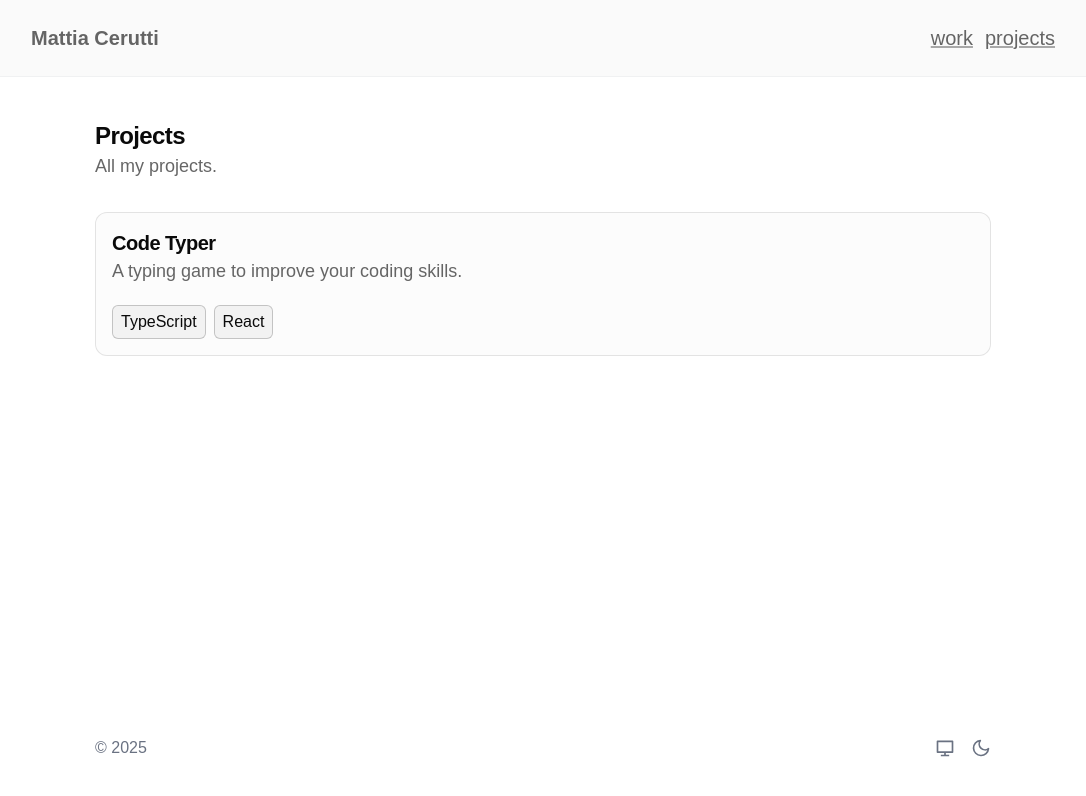
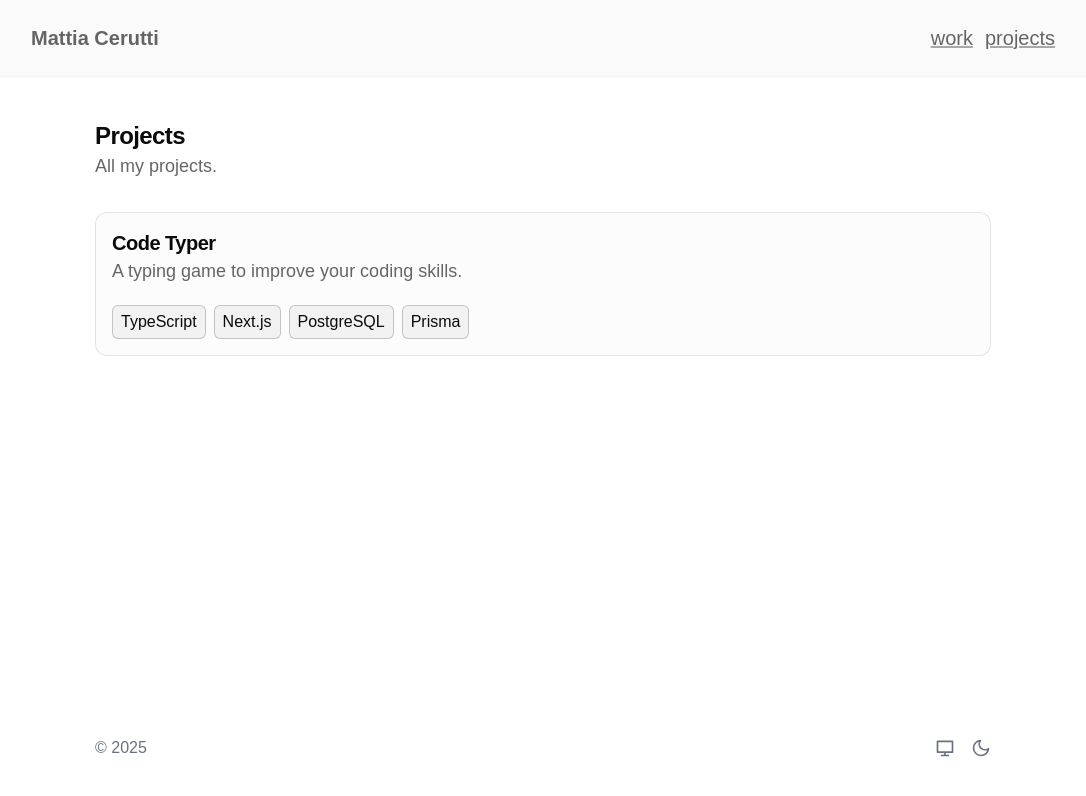
Before and after one commit to mattiacerutti/portfolio, a Next.js app: page /projects in a window 1280 px wide. Shown: the top 796 px of the page, without its empty margins (97-1183 px from the left). Built offline with nearby package versions, Linux system fonts and the light colour scheme.

Commit message:
fix: fix technologies list for code typer

```diff
--- a/src/app/(pages)/projects/page.tsx
+++ b/src/app/(pages)/projects/page.tsx
@@ -15,7 +15,12 @@ export default function Projects() {
       </VerticalReveal>
       <div className="flex flex-col gap-10">
         <VerticalReveal delay={baseDelay * 1} className="w-full">
-          <ProjectCard id={"code-typer"} title={"Code Typer"} description={"A typing game to improve your coding skills."} technologies={["TypeScript", "React"]} />
+          <ProjectCard
+            id={"code-typer"}
+            title={"Code Typer"}
+            description={"A typing game to improve your coding skills."}
+            technologies={["TypeScript", "Next.js", "PostgreSQL", "Prisma"]}
+          />
         </VerticalReveal>
       </div>
     </div>
```
